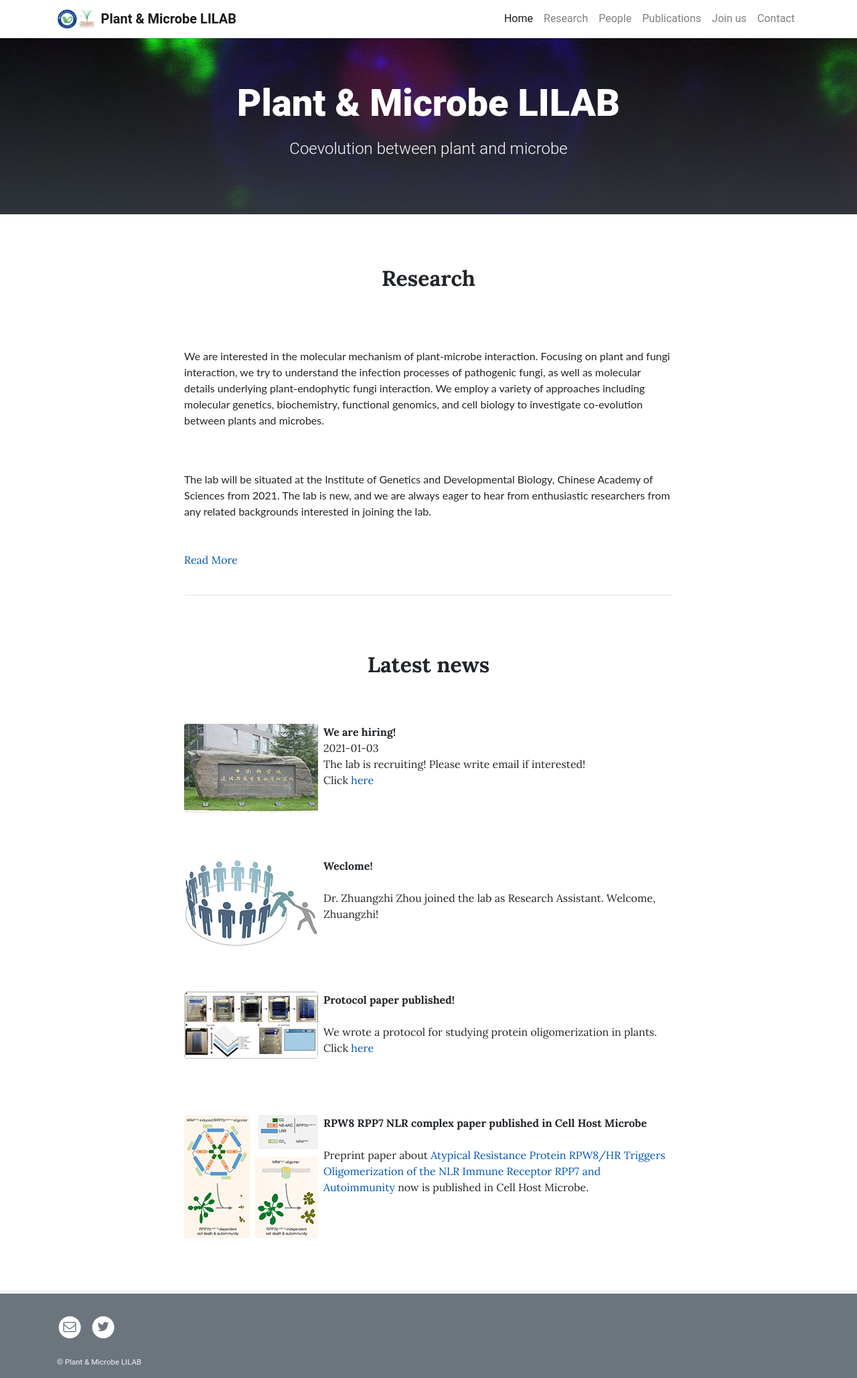
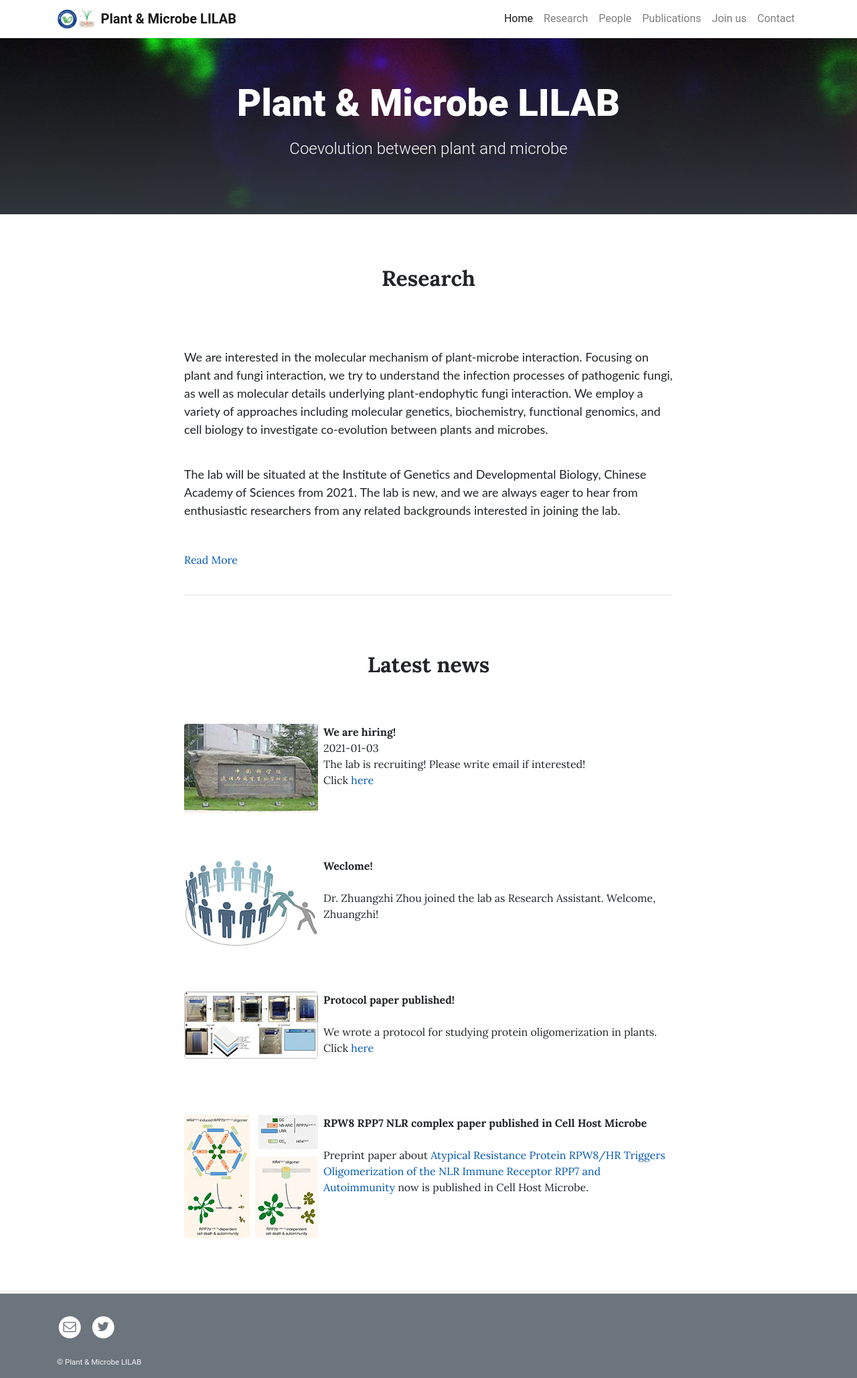
Before and after one commit to leili-plantmicrobe/leili-plantmicrobe.github.io, a Jekyll site: the page built from pages/home.md, in a window 1280 px wide. Shown: the whole page at 67% size. Built offline with Jekyll 4.4.1, drawn with Linux system fonts in a browser that asks for light colours.

Commit message:
Update home.md

```diff
--- a/pages/home.md
+++ b/pages/home.md
@@ -14,10 +14,9 @@ permalink: /
 </p>
 <br/>
 <br/>
-<font face="Lato">We are interested in the molecular mechanism of plant-microbe interaction. Focusing on plant and fungi interaction, we try to understand the infection processes of pathogenic fungi, as well as molecular details underlying plant-endophytic fungi interaction. We employ a variety of approaches including molecular genetics, biochemistry, functional genomics, and cell biology to investigate co-evolution between plants and microbes.</font>
+<font size="4" face="Lato">We are interested in the molecular mechanism of plant-microbe interaction. Focusing on plant and fungi interaction, we try to understand the infection processes of pathogenic fungi, as well as molecular details underlying plant-endophytic fungi interaction. We employ a variety of approaches including molecular genetics, biochemistry, functional genomics, and cell biology to investigate co-evolution between plants and microbes.</font>
 <br/>
-<br/>
-<font face="Lato">The lab will be situated at the Institute of Genetics and Developmental Biology, Chinese Academy of Sciences from 2021. The lab is new, and we are always eager to hear from enthusiastic researchers from any related backgrounds interested in joining the lab.</font>
+<font  size="4"  face="Lato">The lab will be situated at the Institute of Genetics and Developmental Biology, Chinese Academy of Sciences from 2021. The lab is new, and we are always eager to hear from enthusiastic researchers from any related backgrounds interested in joining the lab.</font>
 <br/>
 <br/>
 [Read More]({{ site.baseurl }}{% link pages/research.md %})
```
